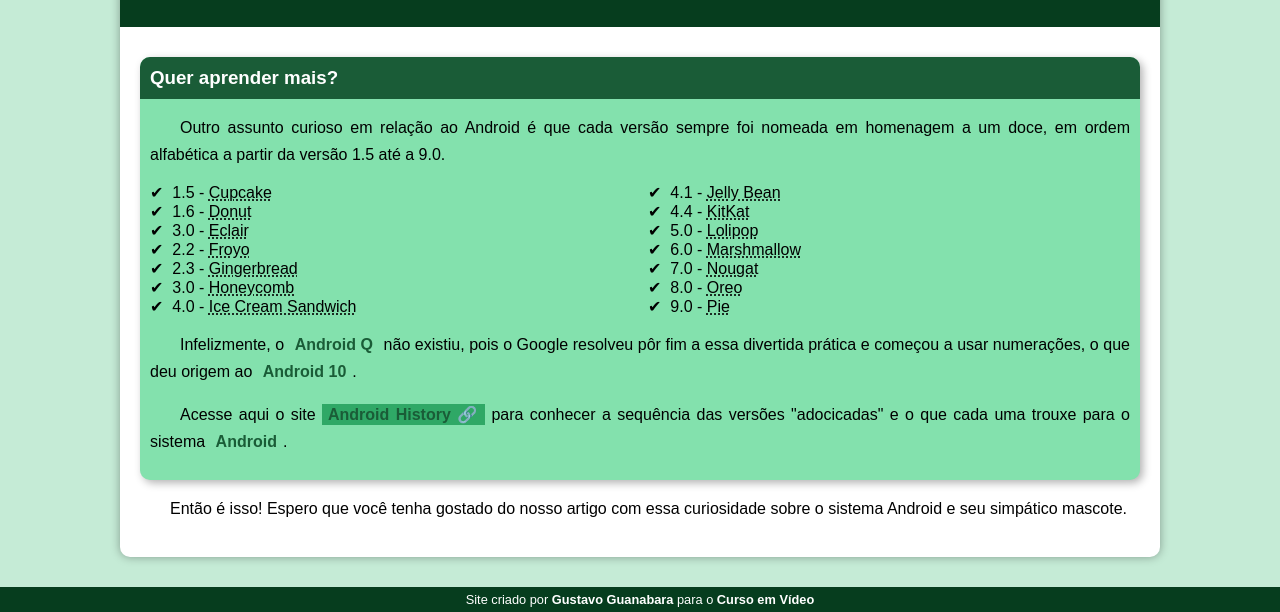
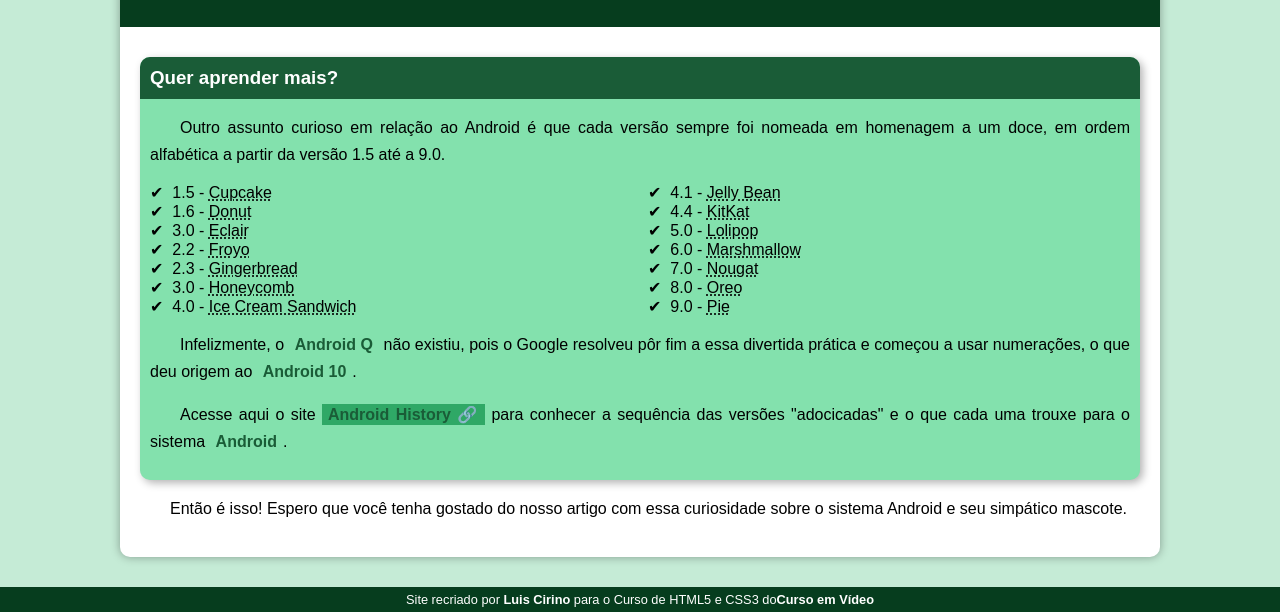
Before and after one commit to LuisCirino/projeto-android, a plain HTML site: page index.html in a window 1280 px wide. Shown: the part 2320-2932 px from the top of the page. Drawn offline with Linux system fonts and the light colour scheme.

Commit message:
Mudei o rodapé

```diff
--- a/index.html
+++ b/index.html
@@ -86,7 +86,7 @@
         </article>
     </main>
     <footer>
-        <p>Site criado por <a href="https://gustavoguanabara.github.io" target="_blank">Gustavo Guanabara</a> para o <a href="https://youtube.com/cursoemvideo" target="_blank">Curso em Vídeo</a></p>
+        <p>Site recriado por <a href="https://luiscirino.github.io" target="_blank">Luis Cirino</a> para o Curso de HTML5 e CSS3 do<a href="https://youtube.com/cursoemvideo" target="_blank">Curso em Vídeo</a></p>
     </footer>
 </body>
 </html>
```
